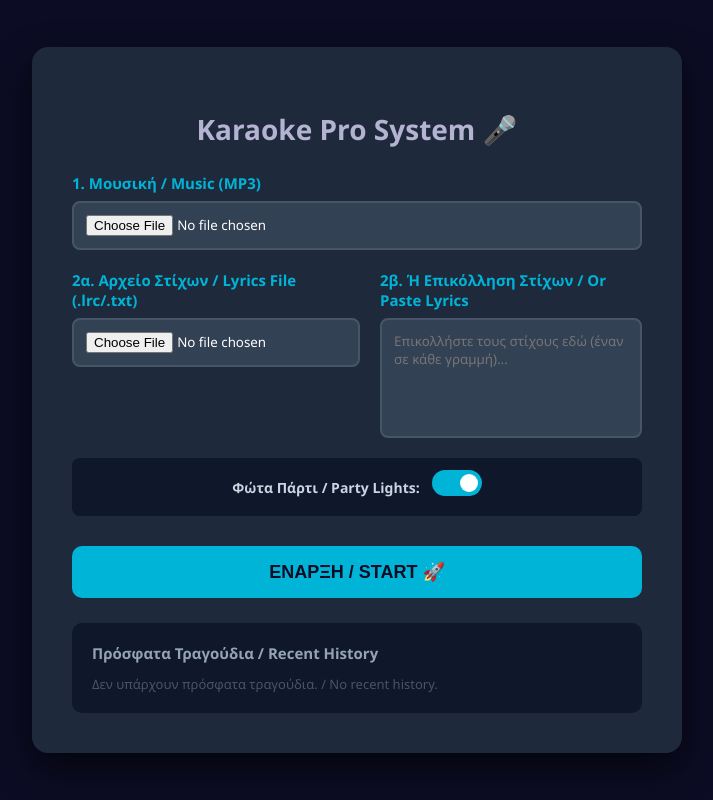
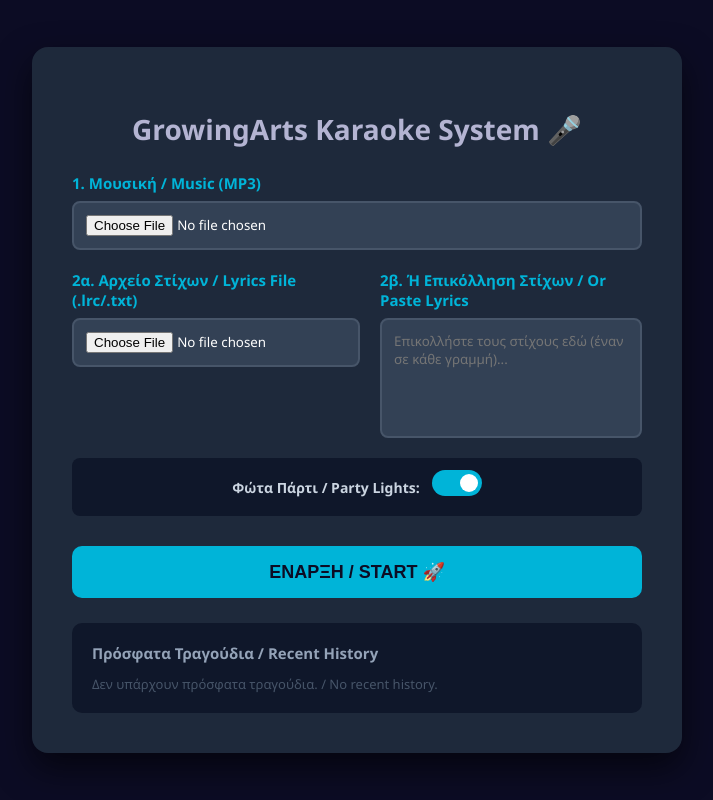
Before and after one commit to GrowingArts/Karaoke, a plain HTML site: page index.html in a window 1280 px wide. Shown: the whole page, without its empty margins (283-996 px from the left). Drawn offline with Linux system fonts and the light colour scheme.

Commit message:
Rename Karaoke Pro System to GrowingArts Karaoke System

```diff
--- a/index.html
+++ b/index.html
@@ -173,7 +173,7 @@
 <body>
 
     <div id="setup-container">
-        <h2>Karaoke Pro System 🎤</h2>
+        <h2>GrowingArts Karaoke System 🎤</h2>
 
         <div class="file-input" style="margin-bottom: 20px;">
             <label>1. Μουσική / Music (MP3)</label>
```
